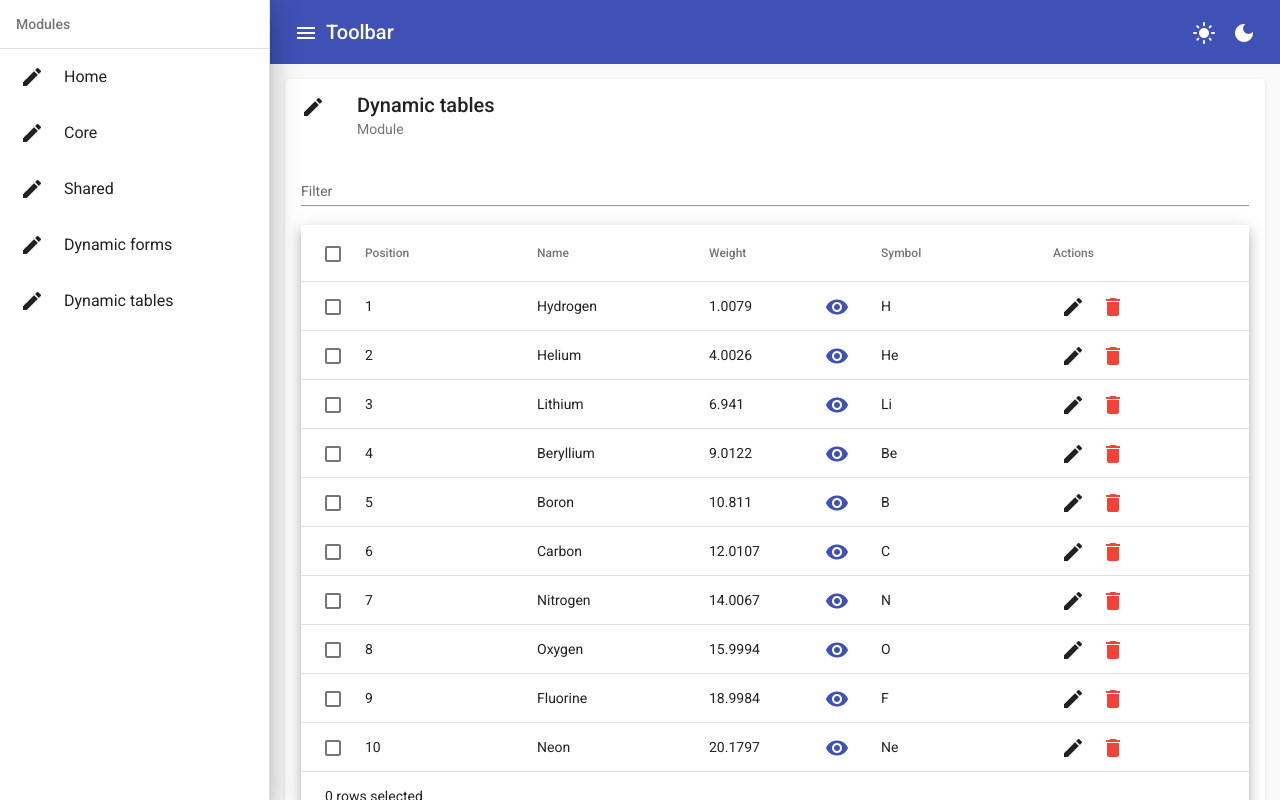
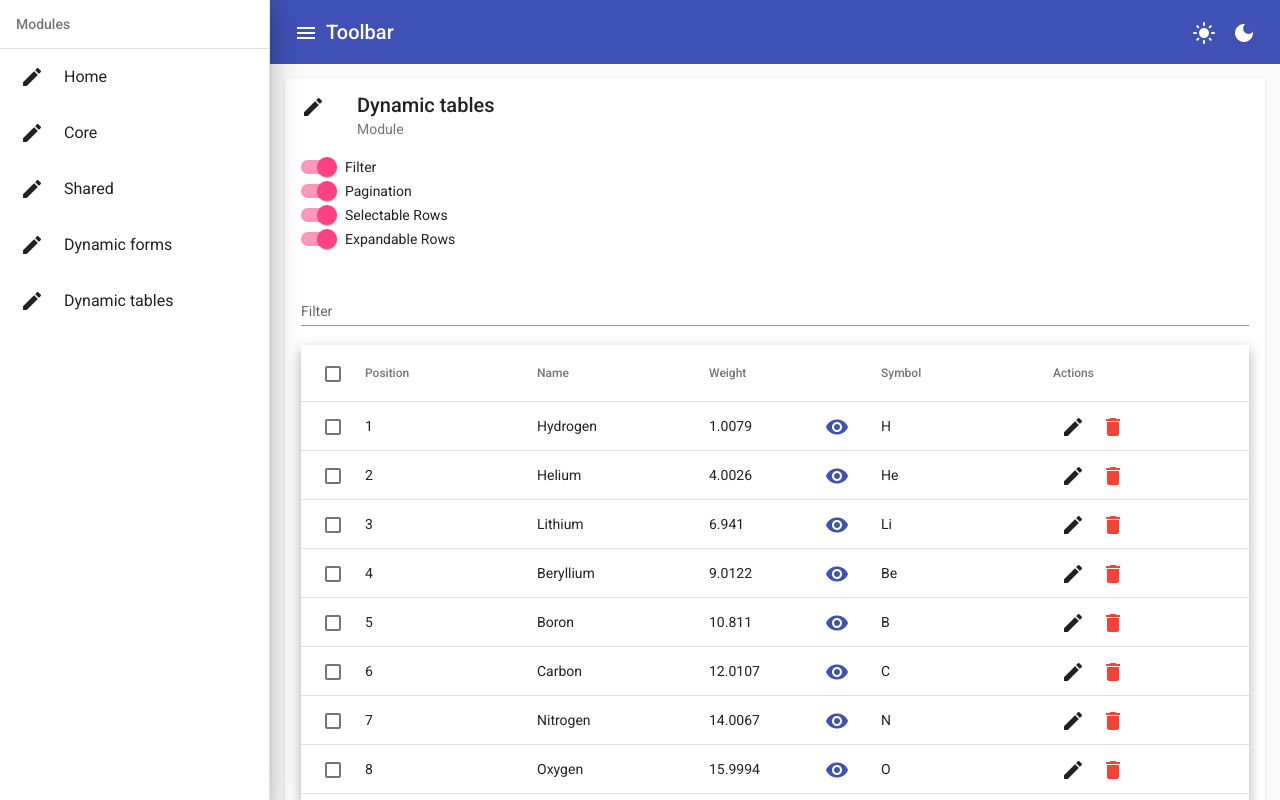
Before and after one commit to patricknnn/AngularModules, an Angular app: page /tables in a window 1280 px wide. Built offline with nearby package versions, Linux system fonts and the light colour scheme.

Commit message:
added live table reload

```diff
--- a/src/app/components/table/table.component.html
+++ b/src/app/components/table/table.component.html
@@ -8,11 +8,37 @@
     </mat-card-header>
     <mat-card-content>
       <!-- Dynamic table options -->
+      <form #form="ngForm">
+        <div class="form-column">
+          <mat-slide-toggle ngModel name="filter" [(ngModel)]="tableConfig.filter">
+            Filter
+          </mat-slide-toggle>
+          <mat-slide-toggle ngModel name="pagination" [(ngModel)]="tableConfig.pagination" (change)="renderTable()">
+            Pagination
+          </mat-slide-toggle>
+          <mat-slide-toggle ngModel name="selectableRows" [(ngModel)]="tableConfig.selectableRows"
+            (change)="renderTable()">
+            Selectable Rows
+          </mat-slide-toggle>
+          <mat-slide-toggle ngModel name="expandableRows" [(ngModel)]="tableConfig.expandableRows">
+            Expandable Rows
+          </mat-slide-toggle>
+        </div>
+      </form>
 
-      <!-- Dynamic table -->
-      <app-dynamic-table [tableConfig]="tableConfig" [columnConfig]="columnConfig" [data]="(data$ | async)!"
-        (selectionChange)="handleSelectionChangeEvent($event)" (buttonClick)="handleButtonClickEvent($event)">
-      </app-dynamic-table>
+      <!-- Dynamic table outlet -->
+      <div style="margin-top: 24px;">
+        <ng-container #outlet>
+        </ng-container>
+      </div>
+
+      <!-- Dynamic table template -->
+      <ng-template #content>
+        <app-dynamic-table [tableConfig]="tableConfig" [columnConfig]="columnConfig" [data]="(data$ | async)!"
+          (selectionChange)="handleSelectionChangeEvent($event)" (buttonClick)="handleButtonClickEvent($event)">
+        </app-dynamic-table>
+      </ng-template>
+
     </mat-card-content>
   </mat-card>
 </div>
--- a/src/app/components/table/table.component.ts
+++ b/src/app/components/table/table.component.ts
@@ -1,4 +1,4 @@
-import { Component } from '@angular/core';
+import { AfterViewInit, Component, OnInit, TemplateRef, ViewChild, ViewContainerRef } from '@angular/core';
 import { Observable } from 'rxjs';
 import { DynamicTableColumnConfig } from 'src/app/modules/dynamic-tables/models/dynamic-table-column-config';
 import { DynamicTableConfig } from 'src/app/modules/dynamic-tables/models/dynamic-table-config';
@@ -9,10 +9,13 @@ import { TableService } from 'src/app/services/tables/table.service';
   templateUrl: './table.component.html',
   styleUrls: ['./table.component.scss']
 })
-export class TableComponent {
+export class TableComponent implements AfterViewInit {
   tableConfig: DynamicTableConfig;
   columnConfig: DynamicTableColumnConfig[];
   data$: Observable<any[]>;
+
+  @ViewChild("outlet", { read: ViewContainerRef }) outletRef?: ViewContainerRef;
+  @ViewChild("content", { read: TemplateRef }) contentRef?: TemplateRef<any>;
 
   constructor(
     private tableService: TableService
@@ -20,6 +23,12 @@ export class TableComponent {
     this.tableConfig = this.tableService.getTableConfig();
     this.columnConfig = this.tableService.getColumnConfig();
     this.data$ = this.tableService.getData();
+  }
+
+  ngAfterViewInit(): void {
+    setTimeout(() => {
+      this.renderTable();
+    }, 1000);
   }
 
   handleSelectionChangeEvent(event: any): void {
@@ -30,4 +39,11 @@ export class TableComponent {
     console.log(event);
   }
 
+  renderTable(): void {
+    if (this.outletRef && this.contentRef) {
+      this.outletRef.clear();
+      this.outletRef.createEmbeddedView(this.contentRef);
+    }
+  }
+
 }
--- a/src/app/modules/dynamic-tables/components/dynamic-table/dynamic-table.component.html
+++ b/src/app/modules/dynamic-tables/components/dynamic-table/dynamic-table.component.html
@@ -112,8 +112,8 @@
 
       </mat-table>
 
-      <mat-paginator *ngIf="tableConfig.pagination" [pageSizeOptions]="tableConfig.paginationSizeOptions"
-        [pageSize]="tableConfig.paginationSizeDefault">
+      <mat-paginator [pageSizeOptions]="tableConfig.paginationSizeOptions"
+        [pageSize]="tableConfig.paginationSizeDefault" [ngStyle]="{display: tableConfig.pagination ? 'block' : 'none'}">
       </mat-paginator>
     </div>
   </div>
--- a/src/app/modules/dynamic-tables/components/dynamic-table/dynamic-table.component.ts
+++ b/src/app/modules/dynamic-tables/components/dynamic-table/dynamic-table.component.ts
@@ -4,7 +4,7 @@ import { CdkDragDrop, moveItemInArray } from '@angular/cdk/drag-drop';
 import { AfterViewInit, Component, EventEmitter, Input, OnInit, Output, ViewChild } from '@angular/core';
 import { MatPaginator } from '@angular/material/paginator';
 import { MatSort } from '@angular/material/sort';
-import { MatTableDataSource } from '@angular/material/table';
+import { MatTable, MatTableDataSource } from '@angular/material/table';
 import { DynamicTableButton } from '../../models/dynamic-table-button';
 import { DynamicTableButtonClickEvent } from '../../models/dynamic-table-button-click-event';
 import { DynamicTableColumnConfig } from '../../models/dynamic-table-column-config';
@@ -46,6 +46,11 @@ export class DynamicTableComponent implements OnInit, AfterViewInit {
    */
   @Output() buttonClick = new EventEmitter<DynamicTableButtonClickEvent>();
 
+
+  /**
+   * MatTable instance
+   */
+  @ViewChild(MatTable) table?: MatTable<any>;
   /**
    * MatPaginator instance
    */
@@ -120,6 +125,9 @@ export class DynamicTableComponent implements OnInit, AfterViewInit {
    * Initialize table columns
    */
   initTableColumns(): void {
+    // reset columns
+    this.columnRegular = [];
+    this.columnExpendable = [];
     // devide columns in categories
     this.columnConfig.forEach((col) => {
       col.expandable ? this.columnExpendable.push(col) : this.columnRegular.push(col);
@@ -143,6 +151,7 @@ export class DynamicTableComponent implements OnInit, AfterViewInit {
     this.columnsToDisplay = displayColumns;
     this.columnsToDisplayExpandable = displayColumnsExpandable;
   }
+
 
   /**
    * Applies filter to table
--- a/src/styles.scss
+++ b/src/styles.scss
@@ -64,6 +64,11 @@ mat-form-field {
   padding: 15px;
 }
 
+.form-column {
+  display: flex;
+  flex-direction: column;
+}
+
 .form-row-buttons {
   margin: 15px 0;
 }
```
